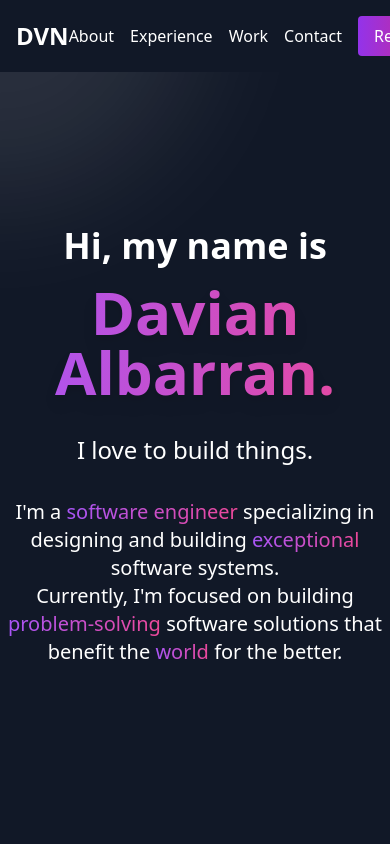
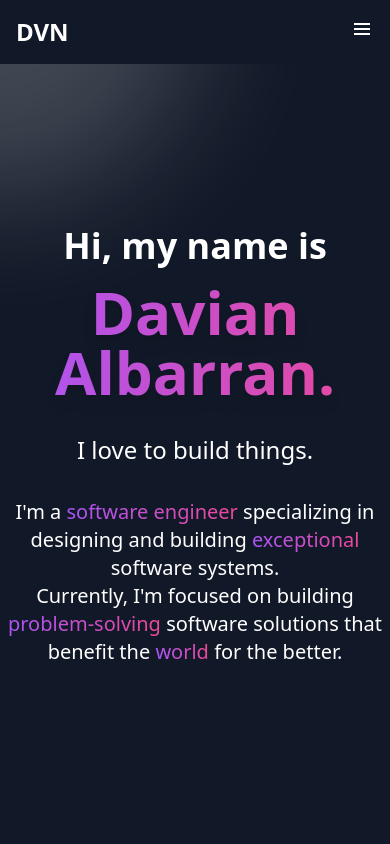
Before and after one commit to davianalbarran/davianalbarran.github.io, a React (Vite) app: page / in a window 390 px wide. Shown: the top 844 px of the page. Built offline with nearby package versions, Linux system fonts and the light colour scheme.

Commit message:
Fixed mobile styling

```diff
--- a/src/components/MouseEffect.jsx
+++ b/src/components/MouseEffect.jsx
@@ -2,27 +2,44 @@ import { useState, useEffect } from "react";
 
 const MouseEffect = () => {
   const [position, setPosition] = useState({ x: 0, y: 0 });
+  const [isMobile, setIsMobile] = useState(false);
+
+  useEffect(() => {
+    const handleResize = () => {
+      setIsMobile(window.innerWidth <= 768);
+    };
+
+    handleResize();
+
+    window.addEventListener("resize", handleResize);
+
+    return () => {
+      window.removeEventListener("resize", handleResize);
+    };
+  }, []);
 
   useEffect(() => {
     const handleMouseMove = (event) => {
       setPosition({ x: event.clientX, y: event.clientY });
     };
 
-    window.addEventListener("mousemove", handleMouseMove);
+    if (!isMobile) {
+      window.addEventListener("mousemove", handleMouseMove);
+    }
 
     return () => {
       window.removeEventListener("mousemove", handleMouseMove);
     };
-  }, []);
+  }, [isMobile]);
 
   return (
     <div
-      className="fixed -translate-x-1/2 -translate-y-1/2 rounded-full bg-white bg-opacity-10 blur-3xl pointer-events-none"
+      className="fixed -translate-x-1/2 -translate-y-1/2 rounded-full bg-white bg-opacity-20 blur-3xl pointer-events-none"
       style={{
         width: "400px",
         height: "400px",
-        left: position.x,
-        top: position.y,
+        left: isMobile ? "0" : position.x,
+        top: isMobile ? "0" : position.y,
       }}
     ></div>
   );
--- a/src/components/Navbar.jsx
+++ b/src/components/Navbar.jsx
@@ -1,12 +1,19 @@
+import { useState } from "react";
 import { Link } from "react-scroll";
 
 const Navbar = () => {
+  const [isMobileMenuOpen, setIsMobileMenuOpen] = useState(false);
+
   const handleResumeDownload = () => {
     const resumeURL = "/Davian Albarran - Software Engineer.pdf";
     const link = document.createElement("a");
     link.href = resumeURL;
     link.download = "Davian_Albarran_Resume.pdf";
     link.click();
+  };
+
+  const toggleMobileMenu = () => {
+    setIsMobileMenuOpen(!isMobileMenuOpen);
   };
 
   return (
@@ -21,7 +28,37 @@ const Navbar = () => {
           DVN
         </Link>
       </div>
-      <ul className="flex items-center space-x-4">
+      <div className="md:hidden">
+        <button
+          onClick={toggleMobileMenu}
+          className="text-white focus:outline-none"
+        >
+          <svg
+            className="h-6 w-6 fill-current"
+            viewBox="0 0 24 24"
+            xmlns="http://www.w3.org/2000/svg"
+          >
+            {isMobileMenuOpen ? (
+              <path
+                fillRule="evenodd"
+                clipRule="evenodd"
+                d="M19.293 4.293a1 1 0 011.414 0l4 4a1 1 0 010 1.414l-4 4a1 1 0 01-1.414-1.414L21.586 10l-3.293-3.293a1 1 0 010-1.414z"
+              />
+            ) : (
+              <path
+                fillRule="evenodd"
+                clipRule="evenodd"
+                d="M4 6h16v2H4V6zm0 5h16v2H4v-2zm0 5h16v2H4v-2z"
+              />
+            )}
+          </svg>
+        </button>
+      </div>
+      <ul
+        className={`${
+          isMobileMenuOpen ? "block md:hidden mobile-menu" : "hidden"
+        } md:flex items-center space-x-4`}
+      >
         <li>
           <Link
             to="about"
--- a/src/index.css
+++ b/src/index.css
@@ -14,3 +14,7 @@
     opacity: 1;
     transform: none;
 }
+
+.mobile-menu li {
+    margin-left: 1rem;
+}
--- a/src/pages/About.jsx
+++ b/src/pages/About.jsx
@@ -5,7 +5,9 @@ const About = () => {
     <section id="about" className="min-h-screen bg-gray-900 text-white pt-24">
       <FadeInSection>
         <div className="container mx-auto px-4 py-16">
-          <h1 className="text-4xl font-bold mb-8">About Me</h1>
+          <h1 className="text-4xl font-bold mb-8 bg-gradient-to-r from-purple-500 to-pink-500 bg-clip-text text-transparent drop-shadow-lg">
+            About Me
+          </h1>
           <p className="text-xl mb-8">
             Hi there! I&apos;m a passionate software engineer with a love for
             building amazing software systems. I have experience in a variety of
--- a/src/pages/Contact.jsx
+++ b/src/pages/Contact.jsx
@@ -5,7 +5,9 @@ const Contact = () => {
     <section id="contact" className="min-h-screen bg-gray-900 text-white pt-24">
       <FadeInSection>
         <div className="container mx-auto px-4 py-16">
-          <h1 className="text-4xl font-bold mb-8">Contact Me</h1>
+          <h1 className="text-4xl font-bold mb-8 bg-gradient-to-r from-purple-500 to-pink-500 bg-clip-text text-transparent drop-shadow-lg">
+            Contact Me
+          </h1>
           <p className="text-xl mb-8">
             If you have any questions, feedback, or would like to discuss a
             potential project, feel free to reach out to me using the contact
--- a/src/pages/Experience.jsx
+++ b/src/pages/Experience.jsx
@@ -8,7 +8,9 @@ const Experience = () => {
     >
       <FadeInSection>
         <div className="container mx-auto px-4 py-16">
-          <h1 className="text-4xl font-bold mb-8">Experience</h1>
+          <h1 className="text-4xl font-bold mb-8 bg-gradient-to-r from-purple-500 to-pink-500 bg-clip-text text-transparent drop-shadow-lg">
+            Experience
+          </h1>
           <div className="mb-8">
             <h2 className="text-2xl font-bold mb-2">Software Engineer</h2>
             <p className="text-lg mb-2">ABC Company</p>
--- a/src/pages/Work.jsx
+++ b/src/pages/Work.jsx
@@ -5,7 +5,9 @@ const Work = () => {
     <section id="work" className="min-h-screen bg-gray-900 text-white pt-24">
       <FadeInSection>
         <div className="container mx-auto px-4 py-16">
-          <h1 className="text-4xl font-bold mb-8">My Work</h1>
+          <h1 className="text-4xl font-bold mb-8 bg-gradient-to-r from-purple-500 to-pink-500 bg-clip-text text-transparent drop-shadow-lg">
+            My Work
+          </h1>
           <div className="grid grid-cols-1 md:grid-cols-2 gap-8">
             <div className="bg-gray-950 rounded-lg shadow-md p-6">
               <h2 className="text-2xl font-bold mb-4 bg-gradient-to-r from-purple-500 to-pink-500 bg-clip-text text-transparent drop-shadow-lg">
```
